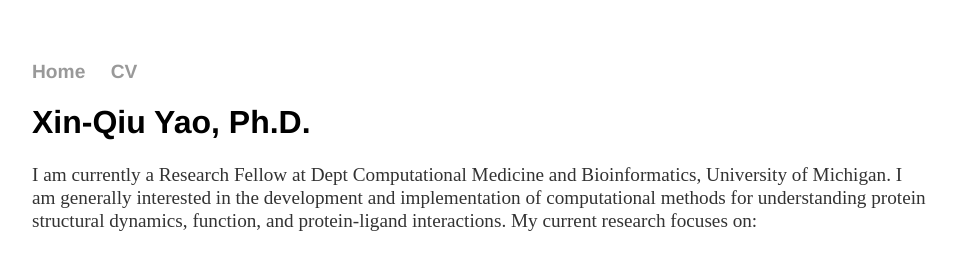
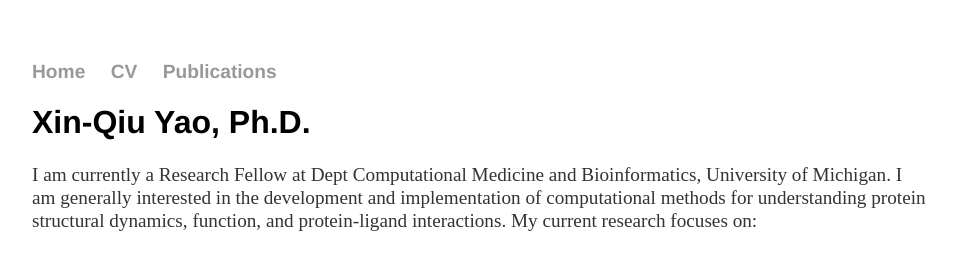
Before and after one commit to xinqyao/xinqyao.github.io, a Jekyll site: the page built from index.md, in a window 1280 px wide. Shown: the top 253 px of the page, without its empty margins (160-1119 px from the left). Built offline with Jekyll 4.4.1, drawn with Linux system fonts in a browser that asks for light colours.

Commit message:
Update default.html
add Nav to Publications

```diff
--- a/_layouts/default.html
+++ b/_layouts/default.html
@@ -11,6 +11,7 @@
 	        		<li><a href="/">Home</a></li>
 		        <!--	<li><a href="/about">About</a></li> -->
 	        		<li><a href="/cv">CV</a></li>
+				<li><a href="/Publications">Publications</a></li>
 	        	<!--	<li><a href="/blog">Blog</a></li>  -->
 	    		</ul>
 			</nav>
```
